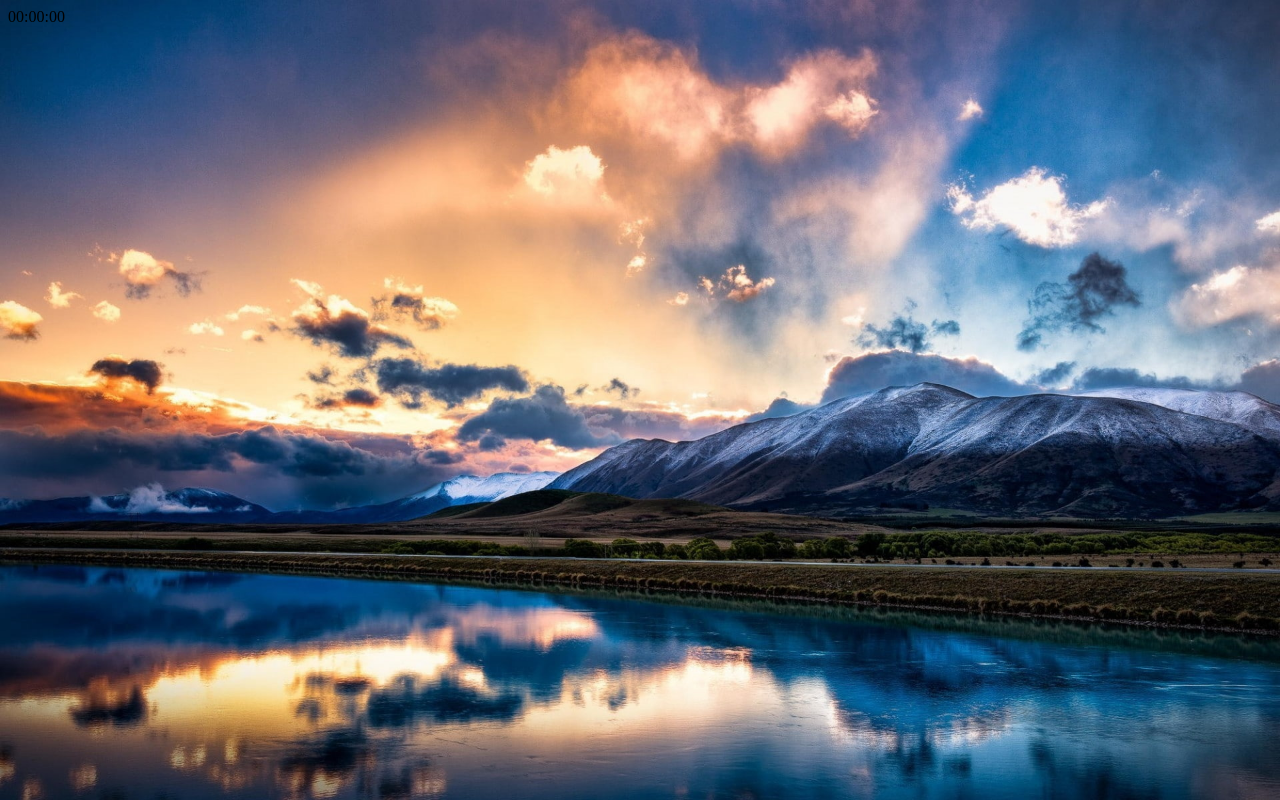
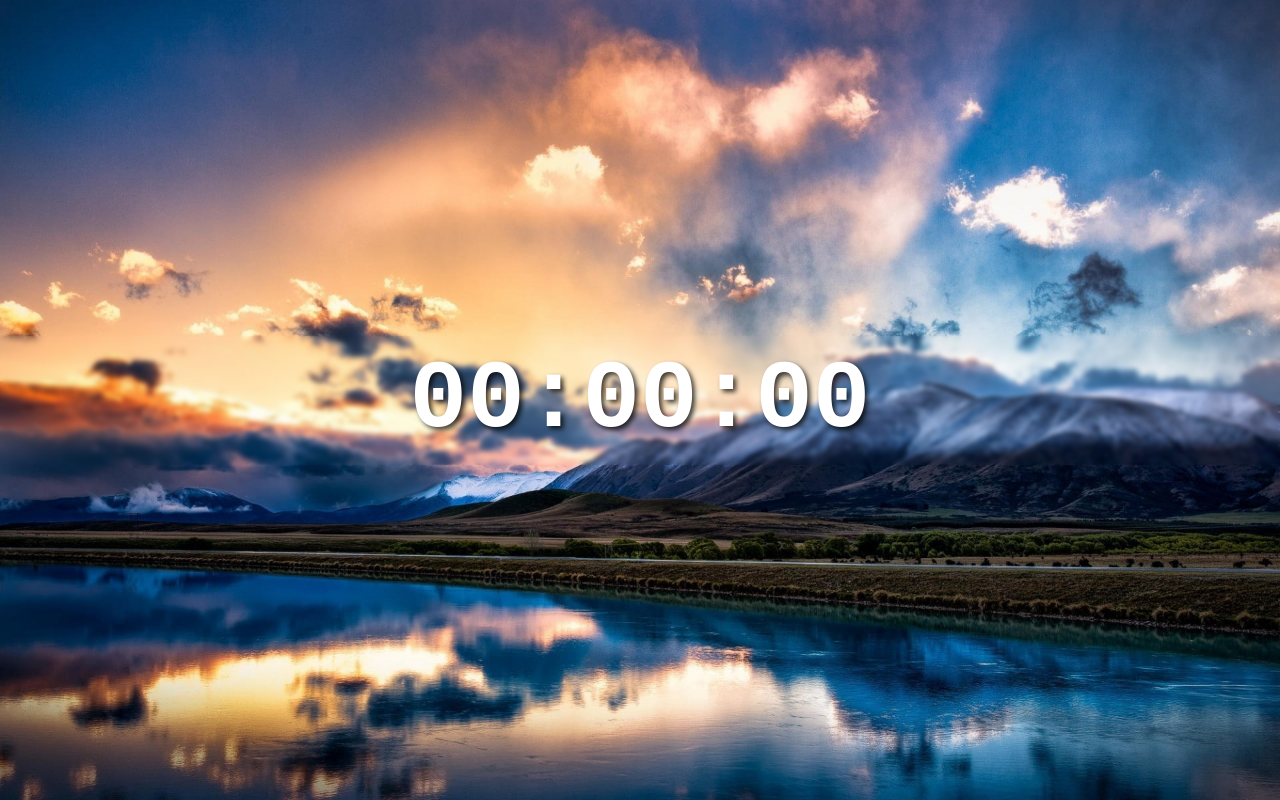
Before and after one commit to Junior-sierpik/Digital-clock-app---React, a React (Vite) app in the folder Digital-clock-react/: page / in a window 1280 px wide. Built offline with nearby package versions, Linux system fonts and the light colour scheme.

Commit message:
Set all css styles

```diff
--- a/Digital-clock-react/src/index.css
+++ b/Digital-clock-react/src/index.css
@@ -4,10 +4,22 @@ body{
   background-repeat: no-repeat;
   background-size: cover;
   background-attachment: fixed;
+  margin: 0;
+  display: flex;
+  justify-content: center;
+  min-height: 100vh;
+  align-items: center;
 }
 .clock-container{
-
+  backdrop-filter: blur(2px);
+  width: 100vw;
+  padding: 10px 0;
 }
 .clock{
-
+  color: white;
+  font-size: 6rem;
+  font-weight: bold;
+  font-family: monospace;
+  text-shadow: 3px 3px 5px hsl(0, 0%, 0%, 0.75);
+  text-align: center;
 }
```
